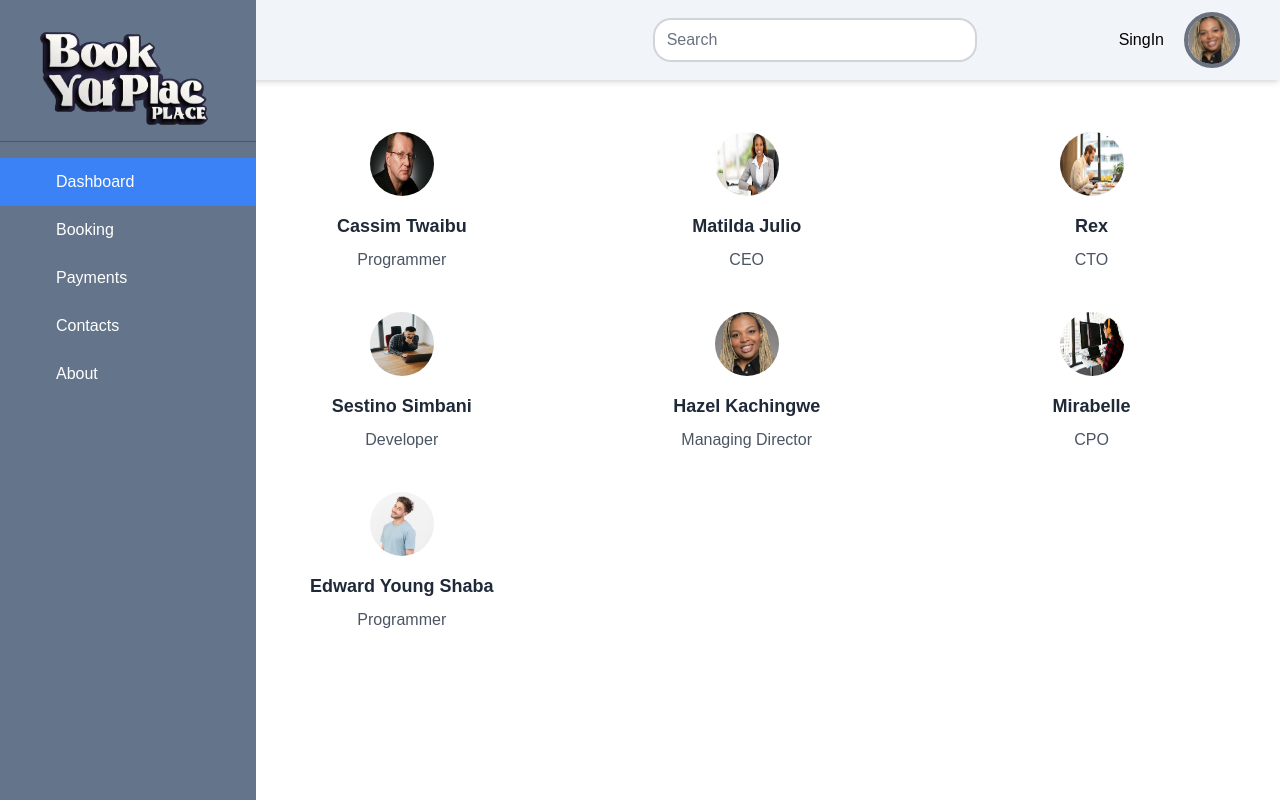
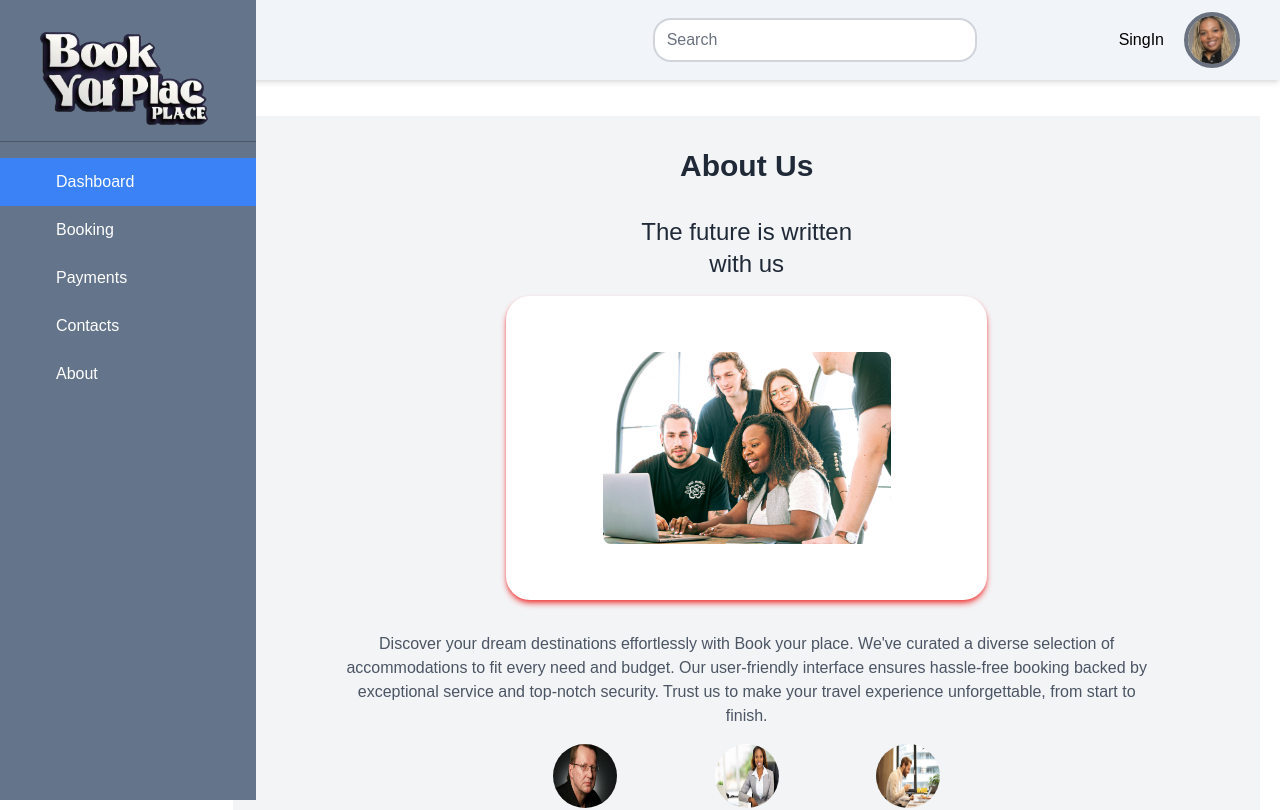
Before and after one commit to CassimT/PlaceBooking, a React (Create React App) app: page /AboutPage in a window 1280 px wide. Shown: the top 810 px of the page. Built offline with nearby package versions, Linux system fonts and the light colour scheme.

Commit message:
adding styles

```diff
--- a/src/componets/About/AboutList.js
+++ b/src/componets/About/AboutList.js
@@ -2,7 +2,7 @@ import React from 'react';
 
 function AboutList(props) {
   return (
-    <div className='flex flex-col items-center bg: transparent p-4 rounded-lg m-auto '>
+    <div className='flex flex-col items-center bg-transparent p-4 rounded-lg m-auto -mx-1'>
       <img src={props.imgpath} alt='Imagey' className='w-16 h-16 rounded-full mb-4 cursor-pointer' />
       <div className='flex flex-col items-center'>
         <span className="text-lg font-semibold text-gray-800 mb-2">{props.name}</span>
--- a/src/componets/About/AboutUs.js
+++ b/src/componets/About/AboutUs.js
@@ -5,7 +5,37 @@ import AboutList from "./AboutList";
 
 function AboutUs(props) {
   return (
-    <div className="grid grid-cols-3 gap-2"> {/* Reduced gap-1 to gap-2 */}
+
+    <div className="min-h-screen bg-gray-100 py-8 px-4 sm:px-6 lg:px-8">
+      <header className="flex justify-center items-center mb-8">
+        <h1 className="text-3xl font-bold text-gray-800">About Us</h1>
+      </header>
+
+      <main>
+
+        <p className="text-2xl font-light text-gray-800 mb-4">The future is written<br /> with us</p>
+
+        <section className="bg-white p-6 mb-8 w-1/2 m-auto shadow-md shadow-red-500 rounded-3xl">
+          <div className="flex justify-center items-center h-64">
+            <div className="w-72 h-48 overflow-hidden rounded-lg">
+              <img className="w-full h-full object-cover" src="assets/avatas/avatar14.jpg" alt="Team" />
+            </div>
+          </div>
+        </section>
+
+        <div className="bg-transparent"><p className="text-gray-600 mt-4 text-center align-middle w-10/12 m-auto">
+          Discover your dream destinations effortlessly with Book
+          your place. We've curated a diverse selection of
+          accommodations to fit every need and budget. Our user-friendly interface ensures hassle-free booking
+          backed
+          by exceptional service and top-notch security. Trust us to
+          make your travel experience unforgettable, from start to finish.
+        </p>
+        </div>
+      </main>
+
+
+      <div className="grid grid-cols-3 gap-1 w-1/2 m-auto">
         {AboutDataList.map((item, index) => (
           <AboutList
             key={index}
@@ -15,6 +45,7 @@ function AboutUs(props) {
           />
         ))}
       </div>
+    </div>
   );
 }
 
```
Lines whose indentation alone changed are shown as unchanged.
